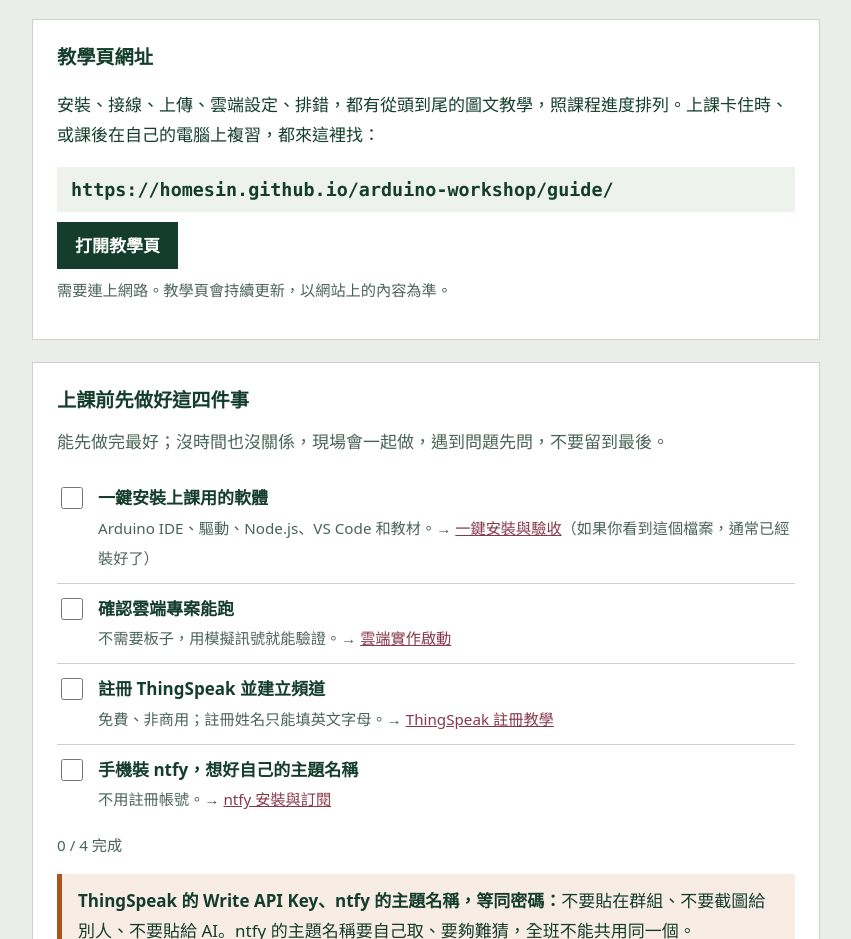
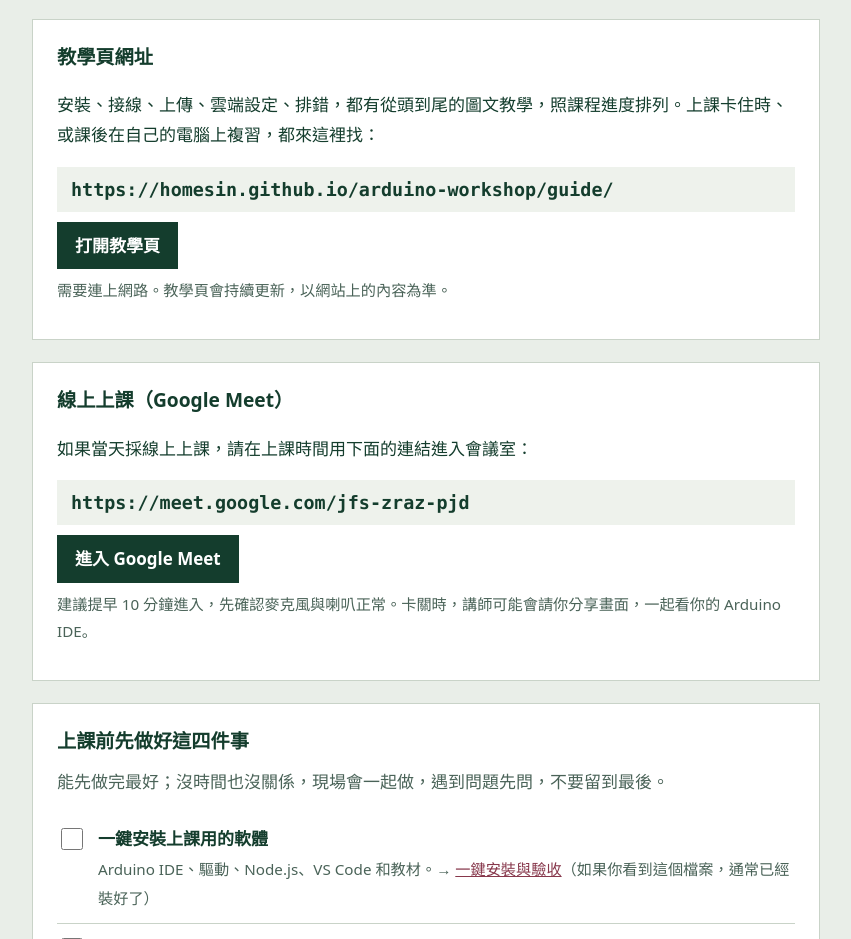
Before and after one commit to homesin/arduino-workshop, a plain HTML site: page 開始這裡.html in a window 1280 px wide. Shown: the part 161-1100 px from the top of the page, without its empty margins (214-1065 px from the left). Drawn offline with Linux system fonts and the light colour scheme.

Commit message:
202611111602

```diff
--- a/開始這裡.html
+++ b/開始這裡.html
@@ -46,6 +46,14 @@
     <a class="url" href="https://homesin.github.io/arduino-workshop/guide/" target="_blank" rel="noopener">https://homesin.github.io/arduino-workshop/guide/</a>
     <a class="btn" href="https://homesin.github.io/arduino-workshop/guide/" target="_blank" rel="noopener">打開教學頁</a>
     <p class="progress">需要連上網路。教學頁會持續更新，以網站上的內容為準。</p>
+  </section>
+
+  <section>
+    <h2>線上上課（Google Meet）</h2>
+    <p>如果當天採線上上課，請在上課時間用下面的連結進入會議室：</p>
+    <a class="url" href="https://meet.google.com/jfs-zraz-pjd" target="_blank" rel="noopener">https://meet.google.com/jfs-zraz-pjd</a>
+    <a class="btn" href="https://meet.google.com/jfs-zraz-pjd" target="_blank" rel="noopener">進入 Google Meet</a>
+    <p class="progress">建議提早 10 分鐘進入，先確認麥克風與喇叭正常。卡關時，講師可能會請你分享畫面，一起看你的 Arduino IDE。</p>
   </section>
 
   <section>
```
Also changed, not shown: index.html (+3 -3 lines), 1 other file.
